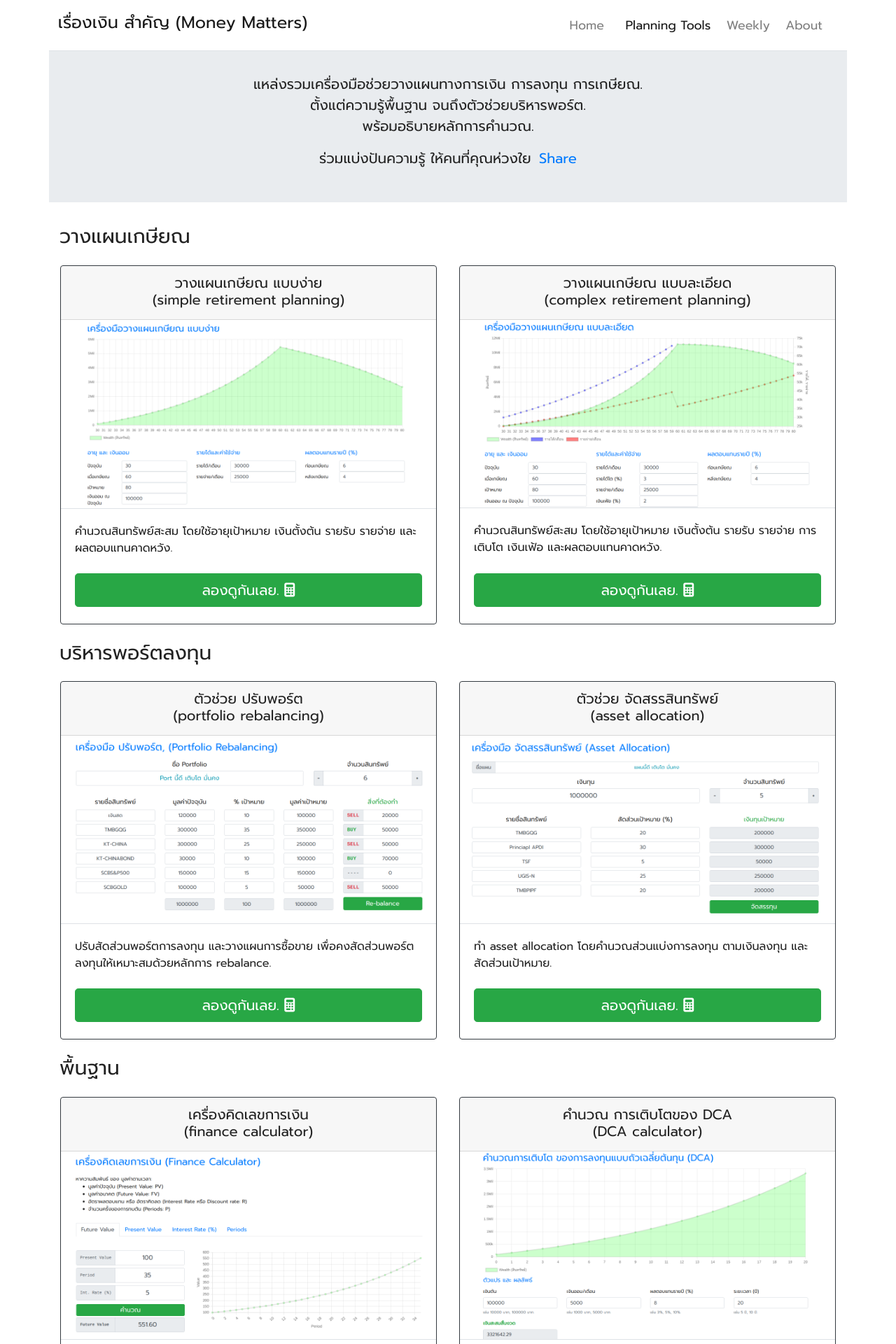
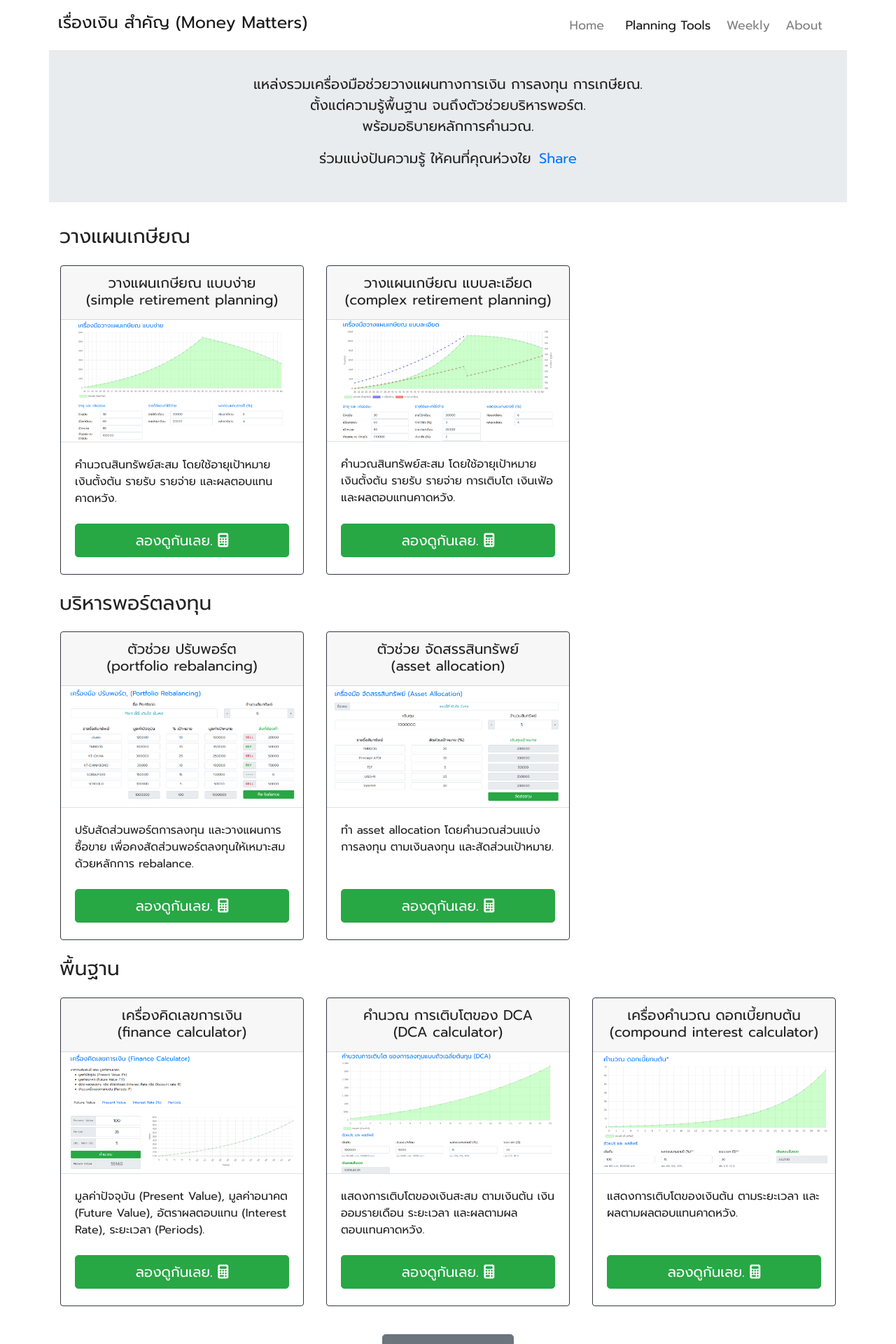
Before and after one commit to moneysart/moneysart.github.io, a Jekyll site: the page built from tools/index.html, in a window 1280 px wide. Shown: the top 1920 px of the page at 70% size. Built offline with Jekyll 4.4.1, drawn with Linux system fonts in a browser that asks for light colours; nearby versions of some CDN libraries.

Commit message:
adjust card's size

```diff
--- a/tools/index.html
+++ b/tools/index.html
@@ -38,7 +38,7 @@ canonical_url: /tools/
 
     <div class="row mb-2">
         <!-- list -->
-        <div class="col-md-6 col-xl-6">
+        <div class="col-md-6 col-xl-4">
             <div class="card mb-4 box-shadow h-100 flex-column border border-dark">
                 <div class="card-header text-center pb-2">
                     <h5>วางแผนเกษียณ แบบง่าย <br>(simple retirement planning)</h5>
@@ -59,7 +59,7 @@ canonical_url: /tools/
             </div>
         </div>
 
-        <div class="col-md-6 col-xl-6">
+        <div class="col-md-6 col-xl-4">
             <div class="card mb-4 box-shadow h-100 flex-column border border-dark">
                 <div class="card-header text-center pb-2">
                     <h5>วางแผนเกษียณ แบบละเอียด <br>(complex retirement planning)</h5>
@@ -91,7 +91,7 @@ canonical_url: /tools/
 
     <div class="row mb-2">
         <!-- list -->
-        <div class="col-md-6 col-xl-6">
+        <div class="col-md-6 col-xl-4">
             <div class="card mb-4 box-shadow h-100 flex-column border border-dark">
                 <div class="card-header text-center pb-2">
                     <h5>ตัวช่วย ปรับพอร์ต <br>(portfolio rebalancing)</h5>
@@ -111,7 +111,7 @@ canonical_url: /tools/
             </div>
         </div>
 
-        <div class="col-md-6 col-xl-6">
+        <div class="col-md-6 col-xl-4">
             <div class="card mb-4 box-shadow h-100 flex-column border border-dark">
                 <div class="card-header text-center pb-2">
                     <h5>ตัวช่วย จัดสรรสินทรัพย์ <br>(asset allocation)</h5>
@@ -131,7 +131,7 @@ canonical_url: /tools/
             </div>
         </div>
 
-        <!-- <div class="col-md-6 col-xl-6">
+        <!-- <div class="col-md-6 col-xl-4">
             <div class="card mb-4 box-shadow h-100 flex-column border border-dark">
                 <div class="card-header text-center pb-2">
                     <h5>อยู่ระหว่างจัดทำเพิ่ม <br>(Under constuction)</h5>
@@ -143,10 +143,6 @@ canonical_url: /tools/
                         โปรดติดตาม.
                     </p>
 
-                    <a href="/"
-                    class="btn btn-lg btn-block btn-success mt-auto mb-4" disabled>
-                        ลองดูกันเลย. <i class="fas fa-calculator"></i>
-                    </a>
                     <button type="button" class="btn btn-lg btn-block btn-secondary mt-auto mb-4"
                         disabled>โปรดติดตาม.</button>
                 </div>
@@ -163,7 +159,7 @@ canonical_url: /tools/
 
     <div class="row mb-2">
         <!-- list -->
-        <div class="col-md-6 col-xl-6">
+        <div class="col-md-6 col-xl-4">
             <div class="card mb-4 box-shadow h-100 flex-column border border-dark">
                 <div class="card-header text-center pb-2">
                     <h5>เครื่องคิดเลขการเงิน <br>(finance calculator)</h5>
@@ -182,7 +178,7 @@ canonical_url: /tools/
             </div>
         </div>
 
-        <div class="col-md-6 col-xl-6">
+        <div class="col-md-6 col-xl-4">
             <div class="card mb-4 box-shadow h-100 flex-column border border-dark">
                 <div class="card-header text-center pb-2">
                     <h5>คำนวณ การเติบโตของ DCA <br>(DCA calculator)</h5>
@@ -201,7 +197,7 @@ canonical_url: /tools/
             </div>
         </div>
 
-        <div class="col-md-6 col-xl-6">
+        <div class="col-md-6 col-xl-4">
             <div class="card mb-4 box-shadow h-100 flex-column border border-dark">
                 <div class="card-header text-center pb-2">
                     <h5>เครื่องคำนวณ ดอกเบี้ยทบต้น <br>(compound interest calculator)</h5>
```
